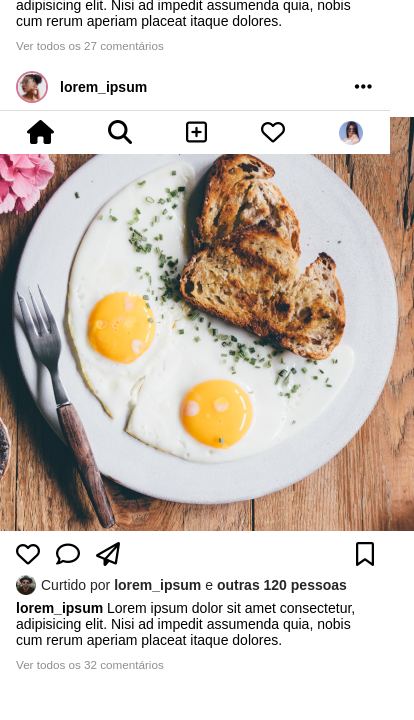
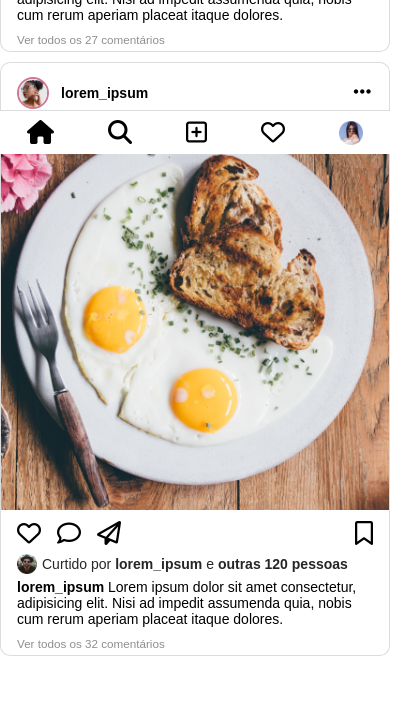
Before and after one commit to batistaTiago40/instagram-clone, a plain HTML site: page index.html in a window 390 px wide. Shown: the part 690-1410 px from the top of the page, 414 px wide, since content can reach past the window. Drawn offline with Linux system fonts and the light colour scheme.

Commit message:
Responsividade completa smartphones e pc's
Terminada a responsividade entre celular e pc de quaisquer tamanhos.

```diff
--- a/index.html
+++ b/index.html
@@ -40,6 +40,7 @@
       </div>
     </div>
     <div class="main-photo"><img src="img/post1.png" alt=""></div>
+    <div class="infos">
       <div class="rate">
         <div class="rate-left">
           <div class="like"><i class="far fa-heart"></i></div>
@@ -58,6 +59,7 @@
         <p><strong>lorem_ipsum</strong> Lorem ipsum dolor sit amet consectetur, adipisicing elit. Nisi ad impedit assumenda quia, nobis cum rerum aperiam placeat itaque dolores.</p>
         <small class="see-all ">Ver todos os 27 comentários</small>
       </div>
+    </div>
     <div class="picture-header">
       <div class="section-left">
         <div class="profile-img"><img src="img/woman1.png" alt=""></div>
@@ -68,6 +70,7 @@
       </div>
     </div>
     <div class="main-photo"><img src="img/post2.png" alt=""></div>
+    <div class="infos">
       <div class="rate">
         <div class="rate-left">
           <div class="like"><i class="far fa-heart"></i></div>
@@ -86,6 +89,7 @@
         <p><strong>lorem_ipsum</strong> Lorem ipsum dolor sit amet consectetur, adipisicing elit. Nisi ad impedit assumenda quia, nobis cum rerum aperiam placeat itaque dolores.</p>
         <small class="see-all">Ver todos os 32 comentários</small>
       </div>
+    </div>
   </main>
   <footer class="footer-menu">
     <div class="home"><i class="fas fa-home"></i></div>
--- a/style.css
+++ b/style.css
@@ -45,13 +45,16 @@ body {
 
 .stories {
   display: flex;
-  border-bottom: 1px solid rgb(220, 220, 220);
+  border: 1px solid rgb(220, 220, 220);
+  max-width: 600px;
   width: 100%;
   height: 84px;
   padding: 10px 0;
   flex-direction: column;
   justify-items: center;
   text-align: center;
+  margin: 10px auto;
+  border-radius: 10px;
 }
 
 .pictures-container {
@@ -96,12 +99,25 @@ body {
   max-width: 64px;
 }
 
+.page {
+  max-width: 600px;
+  width: 100%;
+  margin: 0 auto;
+}
+
 .picture-header {
   display: flex;
   justify-content: space-between;
   padding: 16px 10px 16px 16px;
   height: 60px;
   align-items: center;
+  max-width: 600px;
+  width: 100%;
+  margin: 0 auto;
+  border: 1px solid rgb(220, 220, 220);
+  border-bottom: 0;
+  border-top-left-radius: 10px;
+  border-top-right-radius: 10px;
 }
 
 .section-left {
@@ -130,16 +146,32 @@ body {
 }
 
 .main-photo {
-  display: flex;
-  width: 414px;
-  height: 414px;
+  border: 1px solid rgb(220, 220, 220);
+  border-bottom: 0;
+  border-top: 0;
+}
+
+.main-photo img{
+  width: 100%;
+  height: 100%;
+  margin: 0 auto;
+}
+
+.infos {
+  border: 1px solid rgb(220, 220, 220);
+  border-top: 0;
+  border-radius: 10px;
+  margin-bottom: 10px;
+  border-top-left-radius: 0;
+  border-top-right-radius: 0;
 }
 
 .rate {
-  margin-top: 4px;
+  margin: 0 auto;
   display: flex;
   justify-content: space-between;
   padding: 0 16px;
+  max-width: 600px;
   width: 100%;
   height: 40px;
   align-items: center;
@@ -174,6 +206,9 @@ body {
   display: flex;
   align-items: center;
   padding: 0 16px;
+  max-width: 600px;
+  width: 100%;
+  margin: 0 auto;
 }
 
 .liked-picture {
@@ -192,7 +227,9 @@ body {
 .comments {
   padding: 0 16px;
   font-size: 14px;
-  margin: 5px 0;
+  max-width: 600px;
+  width: 100%;
+  margin: 5px auto;
 }
 
 .see-all {
```
Also changed, not shown: 1 other file. Lines whose indentation alone changed are shown as unchanged.
